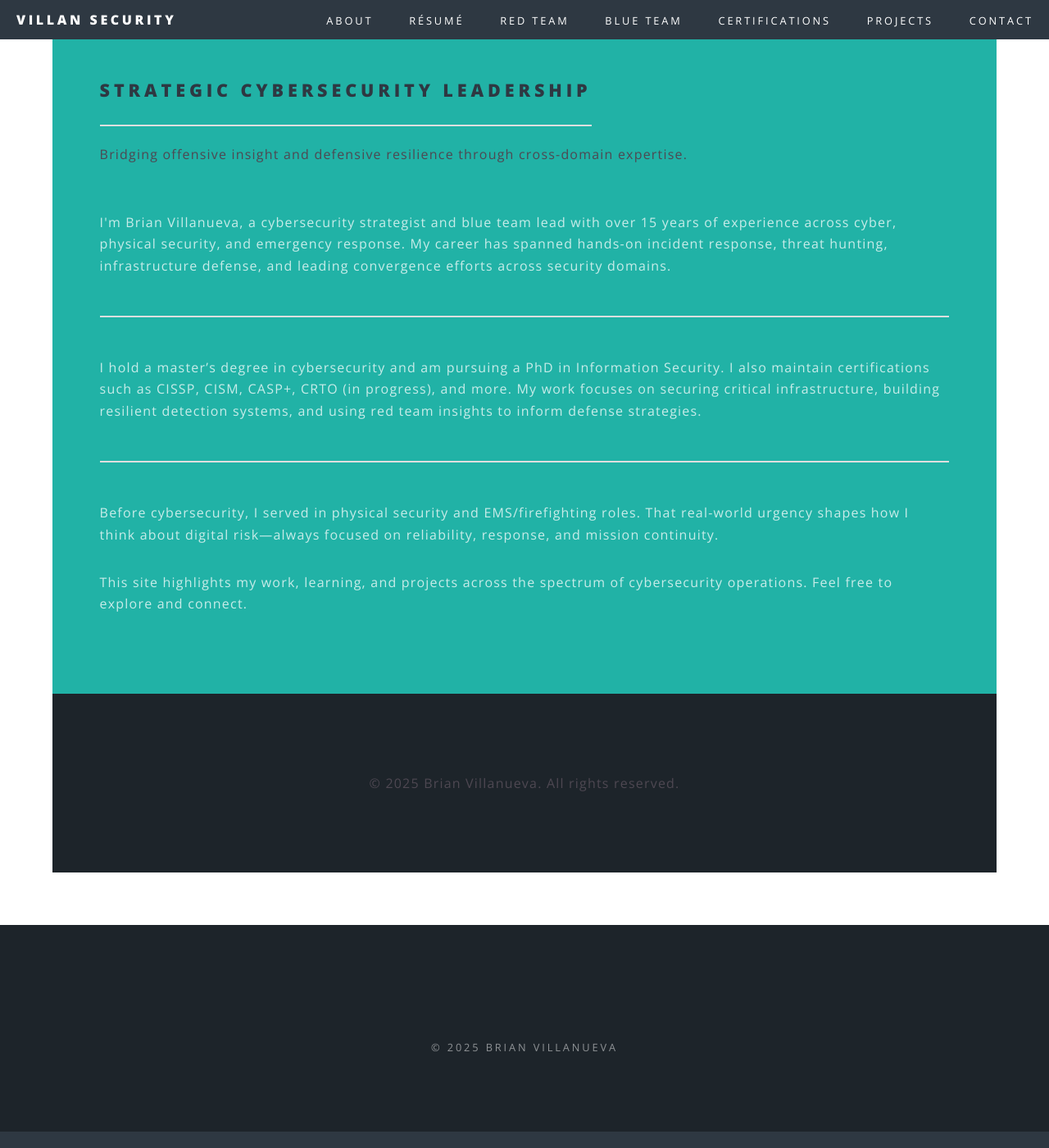
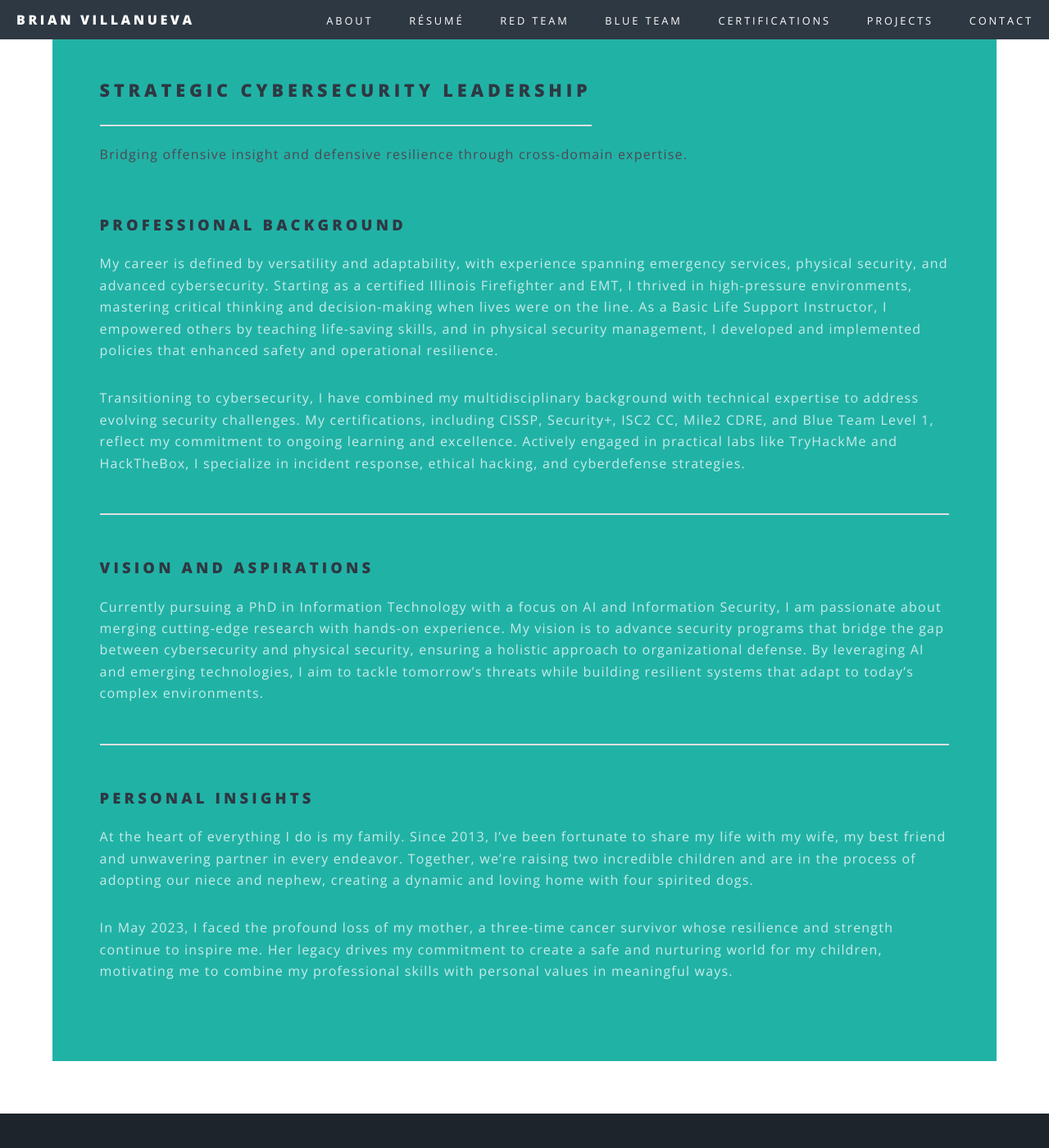
Before and after one commit to bvill1/villansecurity.github.io, a Jekyll site: the page built from about.html, in a window 1280 px wide and 1400 px high, scrolled down 494 px. Shown: the whole window at 82% size. Built offline with Jekyll 4.4.1, drawn with Linux system fonts in a browser that asks for light colours.

Commit message:
Update about.html

```diff
--- a/about.html
+++ b/about.html
@@ -9,12 +9,11 @@ title: About
   <meta charset="UTF-8">
   <meta name="viewport" content="width=device-width, initial-scale=1.0">
   <meta name="description" content="About Brian Villanueva - Cybersecurity Strategist">
-  <title>About | Villan Security</title>
   <link rel="stylesheet" href="/assets/css/main.css">
 </head>
 <body>
   <header id="header">
-    <h1><a href="/">Villan Security</a></h1>
+    <h1><a href="/">Brian Villanueva</a></h1>
     <nav>
       <ul>
         <li><a href="/about.html" class="active">About</a></li>
@@ -36,24 +35,25 @@ title: About
           <p>Bridging offensive insight and defensive resilience through cross-domain expertise.</p>
         </header>
         <div class="content">
-          <p>I'm Brian Villanueva, a cybersecurity strategist and blue team lead with over 15 years of experience across cyber, physical security, and emergency response. My career has spanned hands-on incident response, threat hunting, infrastructure defense, and leading convergence efforts across security domains.</p>
+          <h3>Professional Background</h3>
+          <p>My career is defined by versatility and adaptability, with experience spanning emergency services, physical security, and advanced cybersecurity. Starting as a certified Illinois Firefighter and EMT, I thrived in high-pressure environments, mastering critical thinking and decision-making when lives were on the line. As a Basic Life Support Instructor, I empowered others by teaching life-saving skills, and in physical security management, I developed and implemented policies that enhanced safety and operational resilience.</p>
+
+          <p>Transitioning to cybersecurity, I have combined my multidisciplinary background with technical expertise to address evolving security challenges. My certifications, including CISSP, Security+, ISC2 CC, Mile2 CDRE, and Blue Team Level 1, reflect my commitment to ongoing learning and excellence. Actively engaged in practical labs like TryHackMe and HackTheBox, I specialize in incident response, ethical hacking, and cyberdefense strategies.</p>
 
           <hr />
 
-          <p>I hold a master’s degree in cybersecurity and am pursuing a PhD in Information Security. I also maintain certifications such as CISSP, CISM, CASP+, CRTO (in progress), and more. My work focuses on securing critical infrastructure, building resilient detection systems, and using red team insights to inform defense strategies.</p>
+          <h3>Vision and Aspirations</h3>
+          <p>Currently pursuing a PhD in Information Technology with a focus on AI and Information Security, I am passionate about merging cutting-edge research with hands-on experience. My vision is to advance security programs that bridge the gap between cybersecurity and physical security, ensuring a holistic approach to organizational defense. By leveraging AI and emerging technologies, I aim to tackle tomorrow’s threats while building resilient systems that adapt to today’s complex environments.</p>
 
           <hr />
 
-          <p>Before cybersecurity, I served in physical security and EMS/firefighting roles. That real-world urgency shapes how I think about digital risk—always focused on reliability, response, and mission continuity.</p>
+          <h3>Personal Insights</h3>
+          <p>At the heart of everything I do is my family. Since 2013, I’ve been fortunate to share my life with my wife, my best friend and unwavering partner in every endeavor. Together, we’re raising two incredible children and are in the process of adopting our niece and nephew, creating a dynamic and loving home with four spirited dogs.</p>
 
-          <p>This site highlights my work, learning, and projects across the spectrum of cybersecurity operations. Feel free to explore and connect.</p>
+          <p>In May 2023, I faced the profound loss of my mother, a three-time cancer survivor whose resilience and strength continue to inspire me. Her legacy drives my commitment to create a safe and nurturing world for my children, motivating me to combine my professional skills with personal values in meaningful ways.</p>
         </div>
       </div>
     </section>
   </main>
-
-  <footer id="footer">
-    <p>&copy; 2025 Brian Villanueva. All rights reserved.</p>
-  </footer>
 </body>
 </html>
```
